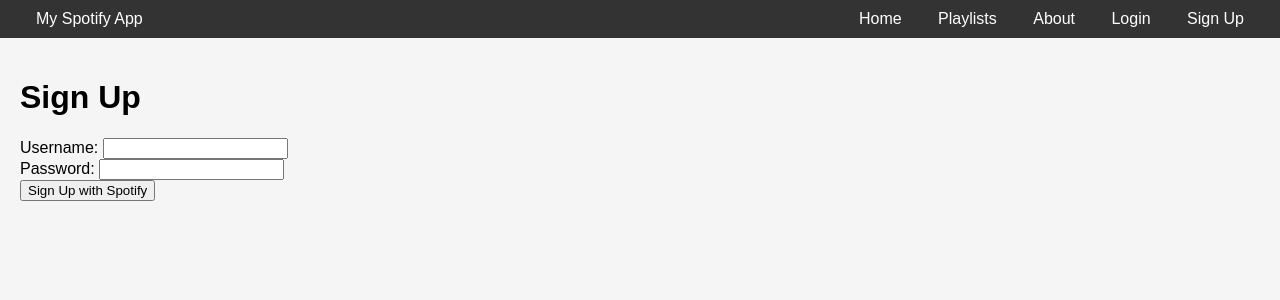
After one commit to lorenino/SaaS_splitify, a Flask app: page /signup in a window 1280 px wide. The commit adds this page. Shown: the top 300 px of the page. Run offline with Flask 3, Linux system fonts and the light colour scheme.

Commit message:
version ONION CHEDDAR MELTED

```diff
--- a/main.py
+++ b/main.py
@@ -1,10 +1,16 @@
-from flask import Flask, redirect, request, session, url_for, render_template
+from flask import Flask, redirect, request, session, url_for, render_template, flash
+from flask_login import LoginManager, UserMixin, login_user, login_required, logout_user, current_user
 from spotipy import Spotify
 from spotipy.oauth2 import SpotifyOAuth
+import sqlite3
+from werkzeug.security import generate_password_hash, check_password_hash
 
 app = Flask(__name__)
 app.secret_key = 'your_secret_key'
 app.config['SESSION_COOKIE_NAME'] = 'Spotify Cookie'
+login_manager = LoginManager()
+login_manager.init_app(app)
+login_manager.login_view = 'login'
 
 CLIENT_ID = '127378d20985402b80e14553fd1368e7'
 CLIENT_SECRET = '51d1b4df28e64fd8b2a67164fa62f914'
@@ -12,23 +18,118 @@ REDIRECT_URI = 'http://localhost:5000/callback'
 
 sp_oauth = SpotifyOAuth(client_id=CLIENT_ID, client_secret=CLIENT_SECRET, redirect_uri=REDIRECT_URI, scope='user-library-read playlist-read-private playlist-modify-public playlist-modify-private')
 
+# SQLite Database
+def init_db():
+    conn = sqlite3.connect('users.db')
+    c = conn.cursor()
+    c.execute('''CREATE TABLE IF NOT EXISTS users (id INTEGER PRIMARY KEY, username TEXT, password TEXT, spotify_id TEXT)''')
+    conn.commit()
+    conn.close()
+
+init_db()
+
+class User(UserMixin):
+    def __init__(self, id_, username, spotify_id):
+        self.id = id_
+        self.username = username
+        self.spotify_id = spotify_id
+
+    @staticmethod
+    def get(user_id):
+        conn = sqlite3.connect('users.db')
+        c = conn.cursor()
+        c.execute('SELECT * FROM users WHERE id = ?', (user_id,))
+        user = c.fetchone()
+        conn.close()
+        if not user:
+            return None
+        return User(id_=user[0], username=user[1], spotify_id=user[3])
+
+    @staticmethod
+    def find_by_spotify_id(spotify_id):
+        conn = sqlite3.connect('users.db')
+        c = conn.cursor()
+        c.execute('SELECT * FROM users WHERE spotify_id = ?', (spotify_id,))
+        user = c.fetchone()
+        conn.close()
+        if not user:
+            return None
+        return User(id_=user[0], username=user[1], spotify_id=user[3])
+
+    @staticmethod
+    def create(username, password, spotify_id):
+        conn = sqlite3.connect('users.db')
+        c = conn.cursor()
+        c.execute('INSERT INTO users (username, password, spotify_id) VALUES (?, ?, ?)', (username, generate_password_hash(password), spotify_id))
+        conn.commit()
+        conn.close()
+
+@login_manager.user_loader
+def load_user(user_id):
+    return User.get(user_id)
+
 @app.route('/')
 def index():
     return render_template('index.html')
 
-@app.route('/login')
+@app.route('/about')
+def about():
+    return render_template('about.html')
+
+@app.route('/login', methods=['GET', 'POST'])
 def login():
-    auth_url = sp_oauth.get_authorize_url()
-    return redirect(auth_url)
+    if request.method == 'POST':
+        username = request.form.get('username')
+        password = request.form.get('password')
+        conn = sqlite3.connect('users.db')
+        c = conn.cursor()
+        c.execute('SELECT * FROM users WHERE username = ?', (username,))
+        user = c.fetchone()
+        conn.close()
+        if user and check_password_hash(user[2], password):
+            user_obj = User(id_=user[0], username=user[1], spotify_id=user[3])
+            login_user(user_obj)
+            flash('Logged in successfully.')
+            return redirect(url_for('display_playlists'))
+        else:
+            flash('Invalid username or password.')
+    return render_template('login.html')
+
+@app.route('/signup', methods=['GET', 'POST'])
+def signup():
+    if request.method == 'POST':
+        username = request.form.get('username')
+        password = request.form.get('password')
+        return redirect(sp_oauth.get_authorize_url())
+    return render_template('signup.html')
 
 @app.route('/callback')
 def callback():
     code = request.args.get('code')
     token_info = sp_oauth.get_access_token(code)
     session['token_info'] = token_info
-    return redirect(url_for('display_playlists'))
+    sp = Spotify(auth=token_info['access_token'])
+    spotify_id = sp.current_user()['id']
+    if current_user.is_authenticated:
+        conn = sqlite3.connect('users.db')
+        c = conn.cursor()
+        c.execute('UPDATE users SET spotify_id = ? WHERE id = ?', (spotify_id, current_user.id))
+        conn.commit()
+        conn.close()
+        flash('Spotify account linked successfully.')
+        return redirect(url_for('display_playlists'))
+    else:
+        flash('Please log in or sign up to link your Spotify account.')
+        return redirect(url_for('login'))
 
+@app.route('/logout')
+@login_required
+def logout():
+    logout_user()
+    flash('You have been logged out.')
+    return redirect(url_for('index'))
 @app.route('/display_playlists')
+@login_required
 def display_playlists():
     token_info = session.get('token_info', None)
     if not token_info:
@@ -52,6 +153,7 @@ def display_playlists():
     return render_template('playlists.html', playlists=structured_playlists, user_id=user_id)
 
 @app.route('/playlist/<playlist_id>')
+@login_required
 def view_playlist(playlist_id):
     token_info = session.get('token_info', None)
     if not token_info:
@@ -62,6 +164,7 @@ def view_playlist(playlist_id):
     return render_template('playlist_details.html', playlist=playlist)
 
 @app.route('/select_playlists/<playlist_id>', methods=['GET', 'POST'])
+@login_required
 def select_playlists(playlist_id):
     token_info = session.get('token_info', None)
     if not token_info:
@@ -83,6 +186,7 @@ def select_playlists(playlist_id):
     return render_template('select_playlists.html', playlists=structured_playlists, current_playlist_id=playlist_id)
 
 @app.route('/playlist/<playlist_id>/swipe')
+@login_required
 def swipe_playlist(playlist_id):
     token_info = session.get('token_info', None)
     if not token_info:
@@ -94,6 +198,7 @@ def swipe_playlist(playlist_id):
     return render_template('swipe.html', tracks=tracks, playlist_id=playlist_id, selected_playlists=[])
 
 @app.route('/playlist/<playlist_id>/swipe_with_add')
+@login_required
 def swipe_playlist_with_add(playlist_id):
     token_info = session.get('token_info', None)
     if not token_info:
@@ -117,6 +222,7 @@ def swipe_playlist_with_add(playlist_id):
     return render_template('swipe.html', tracks=tracks, playlist_id=playlist_id, selected_playlists=selected_playlists_details)
 
 @app.route('/playlist/<playlist_id>/remove_track/<track_id>', methods=['POST'])
+@login_required
 def remove_track(playlist_id, track_id):
     token_info = session.get('token_info', None)
     if not token_info:
@@ -127,6 +233,7 @@ def remove_track(playlist_id, track_id):
     return '', 204
 
 @app.route('/playlist/<playlist_id>/add_track_to_playlists/<track_id>', methods=['POST'])
+@login_required
 def add_track_to_playlists(playlist_id, track_id):
     token_info = session.get('token_info', None)
     if not token_info:
@@ -138,10 +245,5 @@ def add_track_to_playlists(playlist_id, track_id):
         sp.playlist_add_items(pl_id, [track_id])
     return '', 204
 
-@app.route('/about')
-def about():
-    return render_template('about.html')
-
-
 if __name__ == '__main__':
     app.run(debug=True)
--- a/templates/layout.html
+++ b/templates/layout.html
@@ -42,6 +42,12 @@
             <a href="{{ url_for('index') }}">Home</a>
             <a href="{{ url_for('display_playlists') }}">Playlists</a>
             <a href="{{ url_for('about') }}">About</a>
+            {% if current_user.is_authenticated %}
+                <a href="{{ url_for('logout') }}">Logout</a>
+            {% else %}
+                <a href="{{ url_for('login') }}">Login</a>
+                <a href="{{ url_for('signup') }}">Sign Up</a>
+            {% endif %}
         </div>
     </div>
     <div class="container">
--- /dev/null
+++ b/templates/signup.html
@@ -0,0 +1,16 @@
+{% extends "layout.html" %}
+
+{% block title %}Sign Up{% endblock %}
+
+{% block content %}
+<h1>Sign Up</h1>
+<form method="POST">
+    <label for="username">Username:</label>
+    <input type="text" id="username" name="username" required>
+    <br>
+    <label for="password">Password:</label>
+    <input type="password" id="password" name="password" required>
+    <br>
+    <button type="submit">Sign Up with Spotify</button>
+</form>
+{% endblock %}
```
Also changed, not shown: templates/login.html (added, +16 -0 lines), users.db (added), 1 other file.
